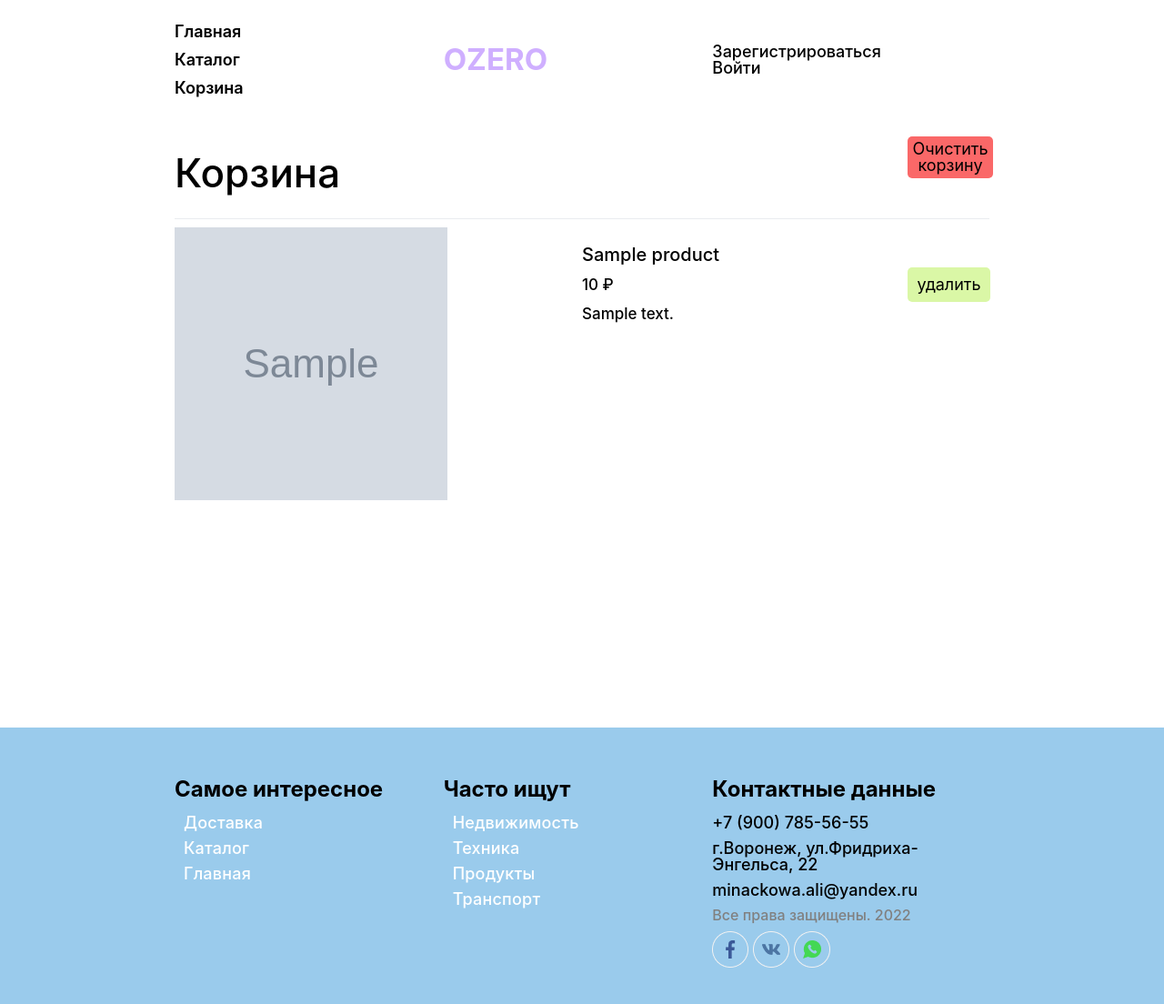
After one commit to AlikaMinakova/Ozero, a Flask app: page /bag/1 in a window 1280 px wide. The commit adds this page. Shown: the whole page at 91% size. Run offline with Flask 2, Linux system fonts and the light colour scheme; tables that the repository leaves empty hold one stand-in row (values such as "Sample post"); grey boxes marked "Sample" are stand-in pictures; some libraries are stand-ins or nearby versions.

Commit message:
bad_db_update

```diff
--- a/main.py
+++ b/main.py
@@ -1,9 +1,12 @@
 # -*- coding: utf8 -*-
 import requests
-from flask_login import login_user, login_required, logout_user
+from flask_login import login_user, login_required, logout_user, current_user
 from flask_restful import Api
 from werkzeug.utils import redirect
 from flask import Flask, render_template, request
+from werkzeug.exceptions import abort
+
+from data.bag import Bag
 from data.product import Products
 
 from data import db_session
@@ -123,6 +126,11 @@ def info_about_product(id):
     same_product = db_sess.query(Products).filter((Products.category == product.category), (Products.id != id),
                                                   (Products.is_private != True))
     try:
+        bag = db_sess.query(Bag).filter((Bag.user_id_bag == current_user.id),
+                                        (Bag.product_id_bag == product.id)).first()
+    except:
+        bag = False
+    try:
         geocoder_request = f"http://geocode-maps.yandex.ru/1.x/?apikey=40d1649f-0493-4b70-98ba-98533de7710b&geocode={product.user.address}&format=json"  # Выполняем запрос.
         response = requests.get(geocoder_request)
         if response:  # Преобразуем ответ в json-объект
@@ -134,8 +142,49 @@ def info_about_product(id):
             toponym_coodrinates = toponym_coodrinates.split()
     except:
         toponym_coodrinates = [37.617644, 55.755819]
-    return render_template('info_about_product.html', products=product, same_product=same_product,
+    if bag:
+        return render_template('info_about_product.html', products=product, same_product=same_product, have=True,
+                               coor=toponym_coodrinates)
+    return render_template('info_about_product.html', products=product, same_product=same_product, have=False,
                            coor=toponym_coodrinates)
+
+
+@app.route('/add_product_bag/<int:user_id>/<int:product_id>')  # Добавление товара в корзину
+def add_product_bag(user_id, product_id):
+    db_sess = db_session.create_session()
+    bag_bag = db_sess.query(Bag).filter((Bag.product_id_bag == product_id), (Bag.user_id_bag == user_id)).first()
+    if not bag_bag:
+        bag = Bag()
+        bag.user_id_bag = user_id
+        bag.product_id_bag = product_id
+        db_sess.add(bag)
+        db_sess.commit()
+    db_sess = db_session.create_session()
+    bag = db_sess.query(Bag).filter(
+        (Bag.user_id_bag == user_id))
+    return render_template('bag.html', bag=bag)
+
+
+@app.route('/bag_delete/<int:id>', methods=['GET', 'POST'])  # Удаление товара из корзины
+def bag_delete(id):
+    db_sess = db_session.create_session()
+    bag = db_sess.query(Bag).all()
+    if bag:
+        for item in bag:
+            if item.id == id:
+                db_sess.delete(item)
+        db_sess.commit()
+    else:
+        abort(404)
+    return redirect('/info/all')
+
+
+@app.route('/bag/<int:user_id>')  # Страница корзины
+def bag(user_id):
+    db_sess = db_session.create_session()
+    bag = db_sess.query(Bag).filter(
+        (Bag.user_id_bag == user_id))
+    return render_template('bag.html', bag=bag)
 
 
 if __name__ == '__main__':
--- a/static/css/style.css
+++ b/static/css/style.css
@@ -424,3 +424,40 @@ margin-top: 50px;
 .btn-bag_add_prod{
 background: #D46FF7;
 }
+.title{
+font-size: 35px;
+}
+.btn-bag_enter_prod{
+background: #B4EE3F;
+}
+.title_bag{
+display: flex;
+}
+.del_pr_all_bag{
+width: 10%;
+margin-left: auto;
+max-height: 80px;
+}
+.del_pr_all_bag_out{
+background: #FA6868;
+padding: 5px;
+border-radius: 5px;
+}
+.product_column{
+display: flex;}
+
+.picture_bag{
+width: 50%;
+}
+.info_prod_bag{
+width: 40%;
+}
+.button_delete{
+width: 10%;
+}
+.button_delete_delete{
+background: #DAF7A6;
+border-radius: 5px;
+padding: 10px;
+margin-top: 50%;
+}
--- /dev/null
+++ b/templates/bag.html
@@ -0,0 +1,37 @@
+{% extends "base.html" %}
+{% block content %}
+<main class="page">
+    <section class="page__exersise exersise">
+        <div class="exersise__container _container">
+            <div class="exersise__header header-block">
+                <div class="title_bag">
+                    <h2 class="header-block__title">Корзина</h2>
+                    <div class="del_pr_all_bag"><a href="/">
+                        <button class="del_pr_all_bag_out">Очистить корзину</button>
+                    </a></div>
+                </div>
+                <div class="dropdown-divider"></div>
+                {% for item in bag%}
+                <div class="product_column">
+                    <div class="picture_bag">
+                        <a href="/product_info/{{ item.product_id_bag }}"><img
+                                src="/static/img/{{ item.product_bag.url_img }}" width="300px" height="300px"
+                                alt=""></a>
+                    </div>
+                    <div class="info_prod_bag">
+                        <div class="exersise__price">{{ item.product_bag.title }}</div>
+                        <div class="exersise__name">{{ item.product_bag.price }} ₽</div>
+                        <div class="exersise__name">{{ item.product_bag.user.address }}</div>
+                    </div>
+                    <div class="button_delete"><a href="/bag_delete/{{item.id}}">
+                        <button class="button_delete_delete">удалить</button>
+                    </a>
+                    </div>
+                </div>
+            </div>
+            {% endfor %}
+        </div>
+        </div>
+    </section>
+</main>
+{% endblock %}
--- a/templates/base.html
+++ b/templates/base.html
@@ -40,7 +40,7 @@
                         </li>
                         {% if current_user.is_authenticated %}
                         <li class="menu__item">
-                            <a href="/}}" class="menu__link">Корзина</a>
+                            <a href="/bag/{{current_user.id}}" class="menu__link">Корзина</a>
                         </li>
                         {% else %}
                         <li class="menu__item">
```
Also changed, not shown: templates/info_about_product.html (+8 -2 lines).
